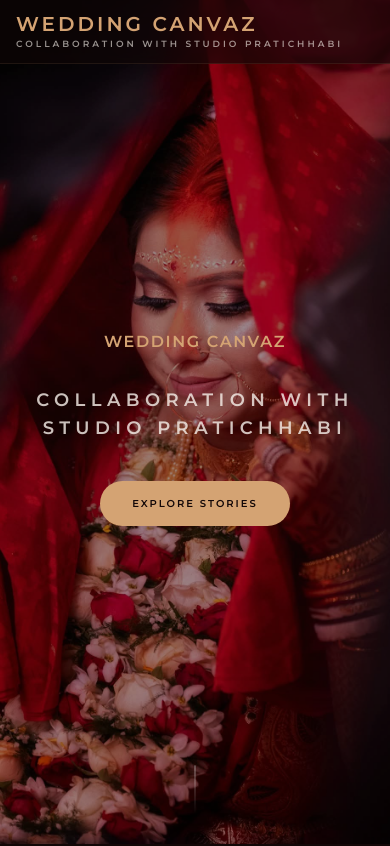
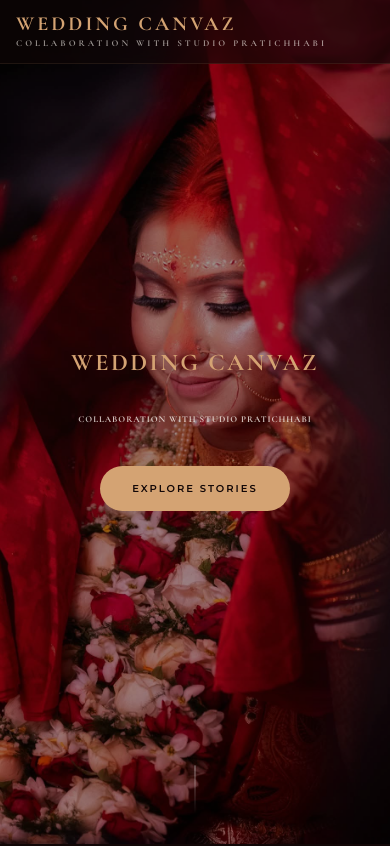
Before and after one commit to helpcinematiccanvaz-design/WEDDING_CANVAZ, a React (Vite) app: page / in a window 390 px wide. Shown: the top 846 px of the page. Built offline with nearby package versions, Linux system fonts and the light colour scheme.

Commit message:
feat: Improve hero and gallery responsiveness
Updates the hero section and gallery component to better adapt to different screen sizes. This includes adjusting font sizes, tracking, and grid layouts for a more fluid user experience. A new mobile banner image has also been added.

```diff
--- a/src/components/Gallery.tsx
+++ b/src/components/Gallery.tsx
@@ -12,6 +12,7 @@ import eventStory6 from '../assets/event_story6.jpg';
 import eventStory7 from '../assets/event_story7.jpg';
 import quoteBg from '../assets/quote_bg_v2.jpg';
 import bannerTimeless from '../assets/banner_timeless_story.jpeg';
+import bannerTimelessMobile from '../assets/RTHR.jpg.jpeg';
 import weddingBannerNew from '../assets/wedding_banner_new.jpg';
 
 const weddingStories = [
@@ -80,22 +81,22 @@ export default function Gallery() {
           Moments We Capture
         </motion.h2>
 
-        <div className="masonry-grid">
+        <div className="grid grid-cols-2 md:block masonry-grid gap-4 md:gap-0">
           {allMoments.map((url, index) => (
             <motion.div
               key={index}
               initial={{ opacity: 0, y: 20 }}
               whileInView={{ opacity: 1, y: 0 }}
               transition={{ delay: (index % 3) * 0.1 }}
-              className="masonry-item group relative cursor-pointer"
+              className="masonry-item group relative cursor-pointer mb-0 md:mb-6"
             >
               <img
                 src={url}
-                className="w-full rounded-2xl transition-all duration-700 hover:scale-[1.02]"
+                className="w-full aspect-square md:aspect-auto object-cover rounded-xl md:rounded-2xl transition-all duration-700 hover:scale-[1.02]"
                 alt={`Moment ${index}`}
                 referrerPolicy="no-referrer"
               />
-              <div className="absolute inset-0 ring-1 ring-inset ring-white/10 rounded-2xl pointer-events-none" />
+              <div className="absolute inset-0 ring-1 ring-inset ring-white/10 rounded-xl md:rounded-2xl pointer-events-none" />
             </motion.div>
           ))}
         </div>
@@ -104,9 +105,16 @@ export default function Gallery() {
       {/* Quote Section */}
       <section className="relative h-[60vh] flex items-center justify-center my-32 overflow-hidden bg-attachment-fixed">
          <div className="absolute inset-0 bg-black/20 z-10" />
+         {/* Desktop Image */}
          <img
             src={bannerTimeless}
-            className="absolute inset-0 w-full h-full object-cover z-0"
+            className="absolute inset-0 w-full h-full object-cover z-0 hidden md:block"
+            referrerPolicy="no-referrer"
+         />
+         {/* Mobile Image */}
+         <img
+            src={bannerTimelessMobile}
+            className="absolute inset-0 w-full h-full object-cover z-0 md:hidden"
             referrerPolicy="no-referrer"
          />
       </section>
--- a/src/components/Hero.tsx
+++ b/src/components/Hero.tsx
@@ -32,7 +32,7 @@ export default function Hero() {
           initial={{ opacity: 0, y: 30 }}
           whileInView={{ opacity: 1, y: 0 }}
           transition={{ duration: 1, delay: 0.4 }}
-          className="font-Room Bold -[33px] md:text-6xl lg:text-[6rem] mb-8 uppercase font-bold tracking-[0.1em] text-rosegold whitespace-nowrap"
+          className="font-bold text-[24px] md:text-6xl lg:text-[6rem] mb-8 uppercase tracking-[0.1em] text-rosegold whitespace-nowrap font-serif"
         >
           Wedding Canvaz
         </motion.h1>
@@ -41,7 +41,7 @@ export default function Hero() {
           initial={{ opacity: 0, y: 20 }}
           whileInView={{ opacity: 1, y: 0 }}
           transition={{ duration: 1, delay: 0.6 }}
-          className="text-beige/80 text-lg md:text-2xl tracking-[0.3em] uppercase font- Room Bold mb-12 font-bold"
+          className="text-beige/80 text-[9px] md:text-2xl tracking-[0.1em] md:tracking-[0.3em] uppercase mb-12 font-bold font-serif px-4"
         >
           Collaboration with Studio Pratichhabi
         </motion.p>
--- a/src/components/Navbar.tsx
+++ b/src/components/Navbar.tsx
@@ -10,10 +10,10 @@ export default function Navbar() {
     >
       <div className="max-w-7xl mx-auto px-4 py-3 flex items-center justify-between">
         <div className="flex flex-col">
-          <div className="text-xl md:text-2xl font-bold tracking-[3px] uppercase font-Room Bold text-rosegold w-fit whitespace-nowrap leading-tight">
+          <div className="text-xl md:text-2xl font-bold tracking-[3px] uppercase font-serif text-rosegold w-fit whitespace-nowrap leading-tight">
             Wedding Canvaz
           </div>
-          <div className="text-[9px] md:text-[10px] tracking-[3px] uppercase font-Room Bold text-beige/60 font-bold">
+          <div className="text-[9px] md:text-[10px] tracking-[3px] uppercase font-serif text-beige/60 font-bold">
             Collaboration with Studio Pratichhabi
           </div>
         </div>
```
Also changed, not shown: src/assets/RTHR.jpg.jpeg (added).
